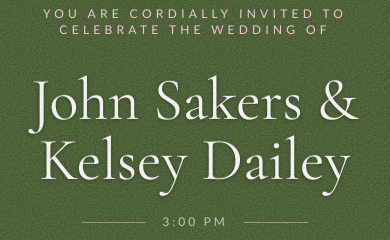
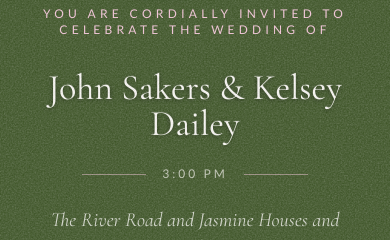
Before and after one commit to jacksakers/Wedsite, a React (Vite) app: page / in a window 390 px wide. Shown: the part 397-637 px from the top of the page. Built offline with nearby package versions, Linux system fonts and the light colour scheme; no server answers.

Commit message:
mobile text spacing

```diff
--- a/src/pages/Home.jsx
+++ b/src/pages/Home.jsx
@@ -64,7 +64,7 @@ export default function Home() {
             <p className="font-sans text-sunrise-pink tracking-[0.35em] uppercase text-xs mb-8">
               You are cordially invited to celebrate the wedding of
             </p>
-            <h1 className="font-serif text-paper text-6xl sm:text-4xl md:text-6xl leading-none mb-6 text-gilt">
+            <h1 className="font-serif text-paper text-4xl sm:text-5xl md:text-6xl leading-none mb-6 text-gilt">
               {COUPLE_FULL_DISPLAY}
             </h1>
             <div className="flex items-center justify-center gap-4 my-6">
```
